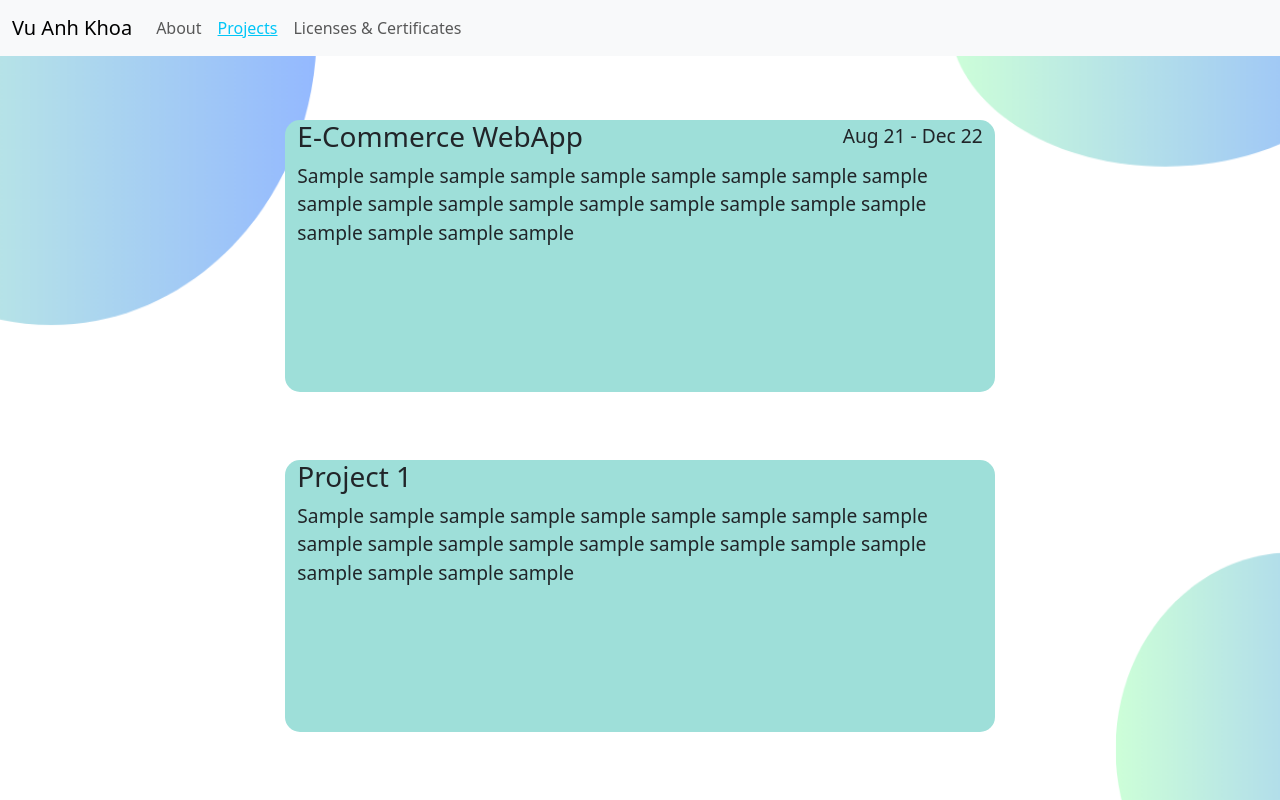
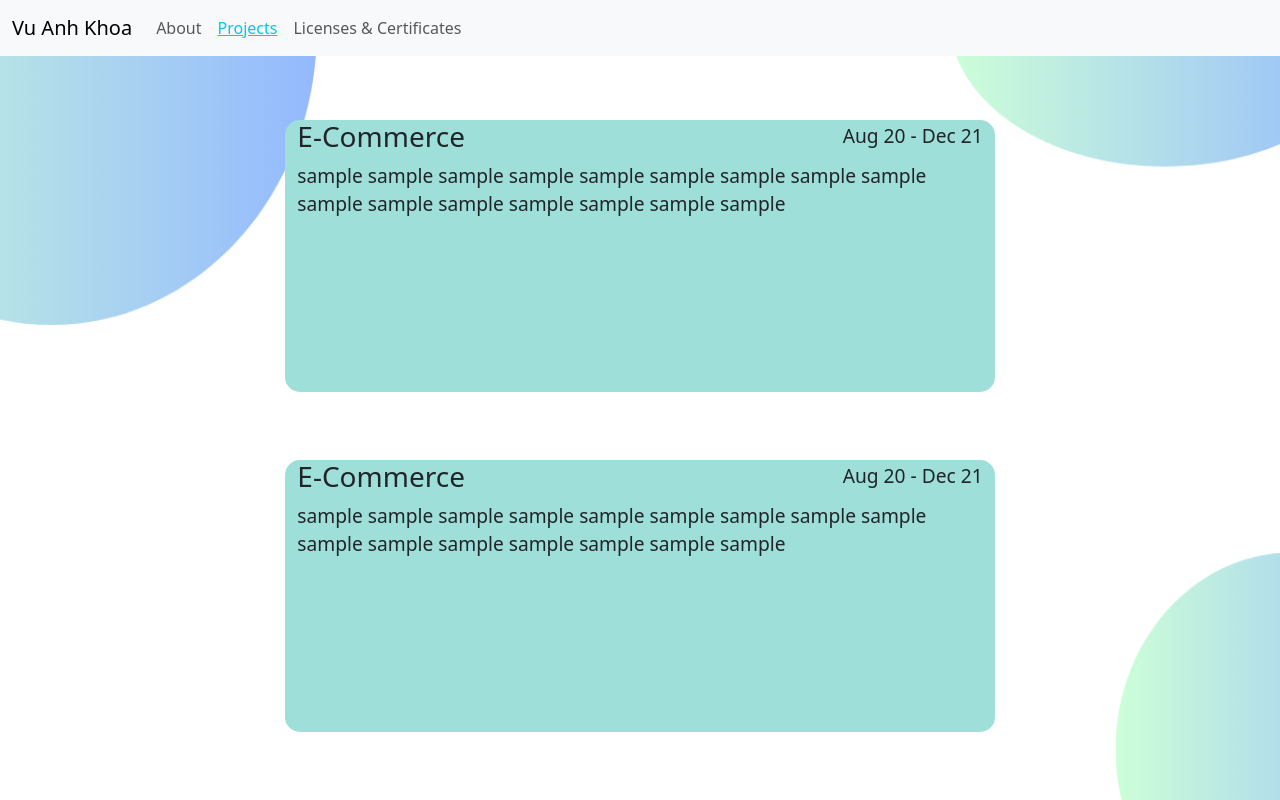
Before and after one commit to VuKhoa23/Portfolio, a Next.js app: page /projects in a window 1280 px wide. Built offline with nearby package versions, Linux system fonts and the light colour scheme.

Commit message:
Migrate projects to component

```diff
--- a/app/projects/page.js
+++ b/app/projects/page.js
@@ -1,25 +1,23 @@
 import classes from "./page.module.css"
+import Project from "./project";
 
 export const metadata = {
   title: "Khoa Vu - Projects",
   description: "Porfolio",
 };
 
+const project = {
+  title: "E-Commerce",
+  date: "Aug 20 - Dec 21",
+  description: <p> sample sample sample sample sample sample sample sample sample sample sample sample sample sample sample sample</p>
+}
+
 export default function Projects() {
   return (
     <>
       <container className={classes.main + " row d-flex flex-row justify-content-around"}>
-        <div className={"col-xxl-5 col-xl-7 col-md-10 " + classes.project}>
-          <div className={classes["project-header"] + " d-flex flex-row justify-content-between align-items-center"}>
-          <h3>E-Commerce WebApp</h3>
-          <p>Aug 21 - Dec 22</p>
-          </div>
-          <p>Sample sample sample sample sample sample sample sample sample sample sample sample sample sample sample sample sample sample sample sample sample sample</p>
-        </div>
-        <div className={"col-xxl-5 col-xl-7 col-md-10 " + classes.project}>
-          <h3>Project 1</h3>
-          <p>Sample sample sample sample sample sample sample sample sample sample sample sample sample sample sample sample sample sample sample sample sample sample</p>
-        </div>
+        <Project project={project}/>
+        <Project project={project}/>
       </container>
     </>
   );
--- /dev/null
+++ b/app/projects/project.js
@@ -0,0 +1,14 @@
+
+import classes from "./page.module.css"
+
+export default function Project({project}) {
+    return (
+        <div className={"col-xxl-5 col-xl-7 col-md-10 " + classes.project}>
+            <div className={classes["project-header"] + " d-flex flex-row justify-content-between align-items-center"}>
+                <h3>{project.title}</h3>
+                <p>{project.date}</p>
+            </div>
+            <p>{project.description}</p>
+        </div>
+    )
+}
```
